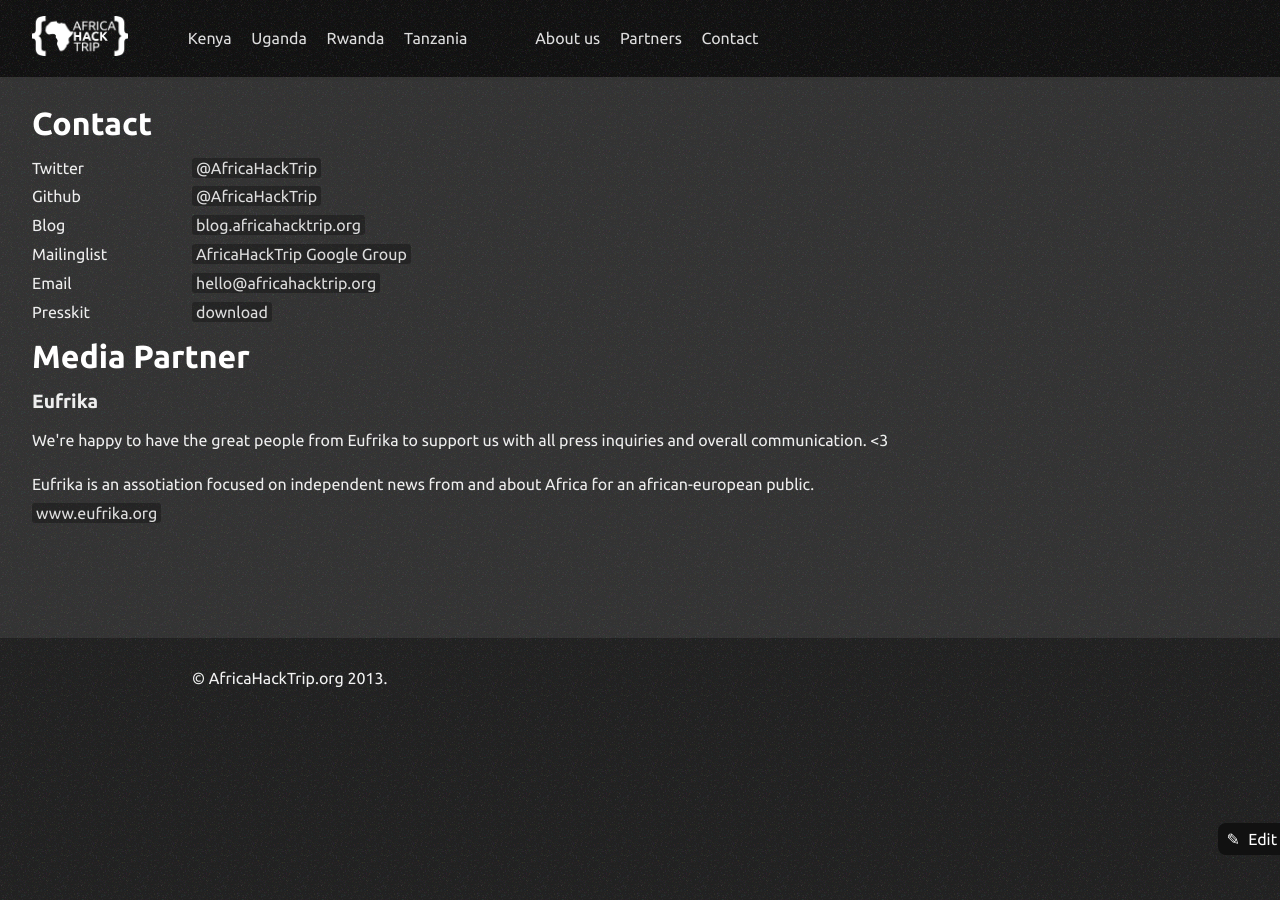
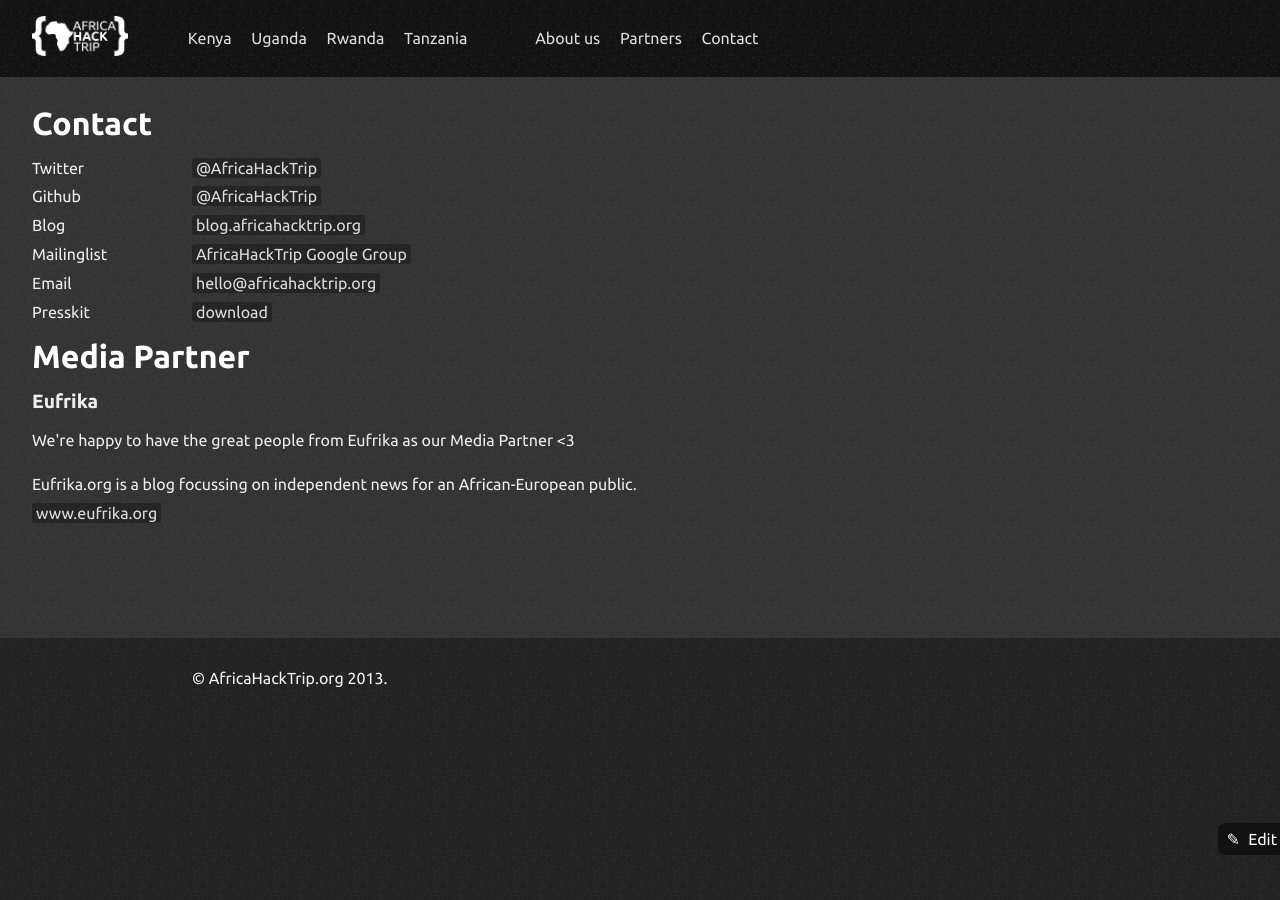
Before and after one commit to AfricaHackTrip/website-before-trip, a Jekyll site: the page built from contact.html, in a window 1280 px wide. Built offline with Jekyll 4.4.1, drawn with Linux system fonts in a browser that asks for light colours; nearby versions of some CDN libraries.

Commit message:
Update contact.html
changed little bits about eufrika

```diff
--- a/contact.html
+++ b/contact.html
@@ -25,11 +25,11 @@
 
   <p>
     We're happy to have the great people from Eufrika
-    to support us with all press inquiries and overall communication. <3
+    as our Media Partner <3
   </p>
   <p>
-    Eufrika is an assotiation focused on independent news from and about
-    Africa for an african-european public.<br>
+    Eufrika.org is a blog focussing on independent news
+    for an African-European public.<br>
     <a href="http://www.eufrika.org/wordpress/english/">www.eufrika.org</a>
   </p>
 </div>
```
